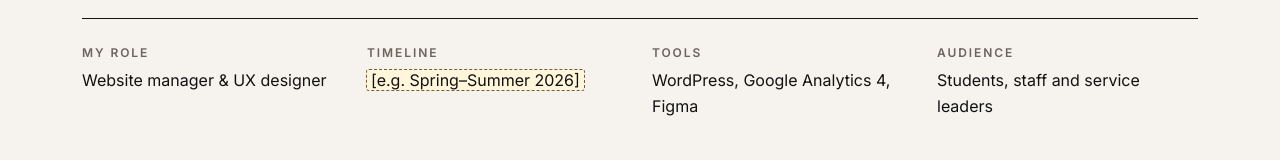
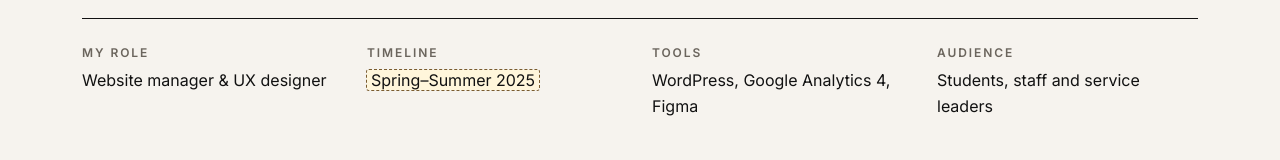
Before and after one commit to saviofernandes10051998/Design-System, a plain HTML site: page patterns/case-study.html in a window 1280 px wide. Shown: the part 580-740 px from the top of the page. Drawn offline with nearby package versions, Linux system fonts and the light colour scheme.

Commit message:
Update case-study.html

```diff
--- a/patterns/case-study.html
+++ b/patterns/case-study.html
@@ -49,7 +49,7 @@
     <p class="sf-lead sf-measure mb-5">The VIA (Vincentians in Action) Reflection Toolkit is DePaul’s free library of reflections, icebreakers and facilitation tips for people doing service. I manage the site. This is how I studied its problems and made the case for its future.</p>
     <dl class="sf-meta-grid">
       <div><dt>My role</dt><dd>Website manager &amp; UX designer</dd></div>
-      <div><dt>Timeline</dt><dd><span class="sf-placeholder">[e.g. Spring–Summer 2026]</span></dd></div>
+      <div><dt>Timeline</dt><dd><span class="sf-placeholder">Spring–Summer 2025</span></dd></div>
       <div><dt>Tools</dt><dd>WordPress, Google Analytics 4, Figma</dd></div>
       <div><dt>Audience</dt><dd>Students, staff and service leaders</dd></div>
     </dl>
```
